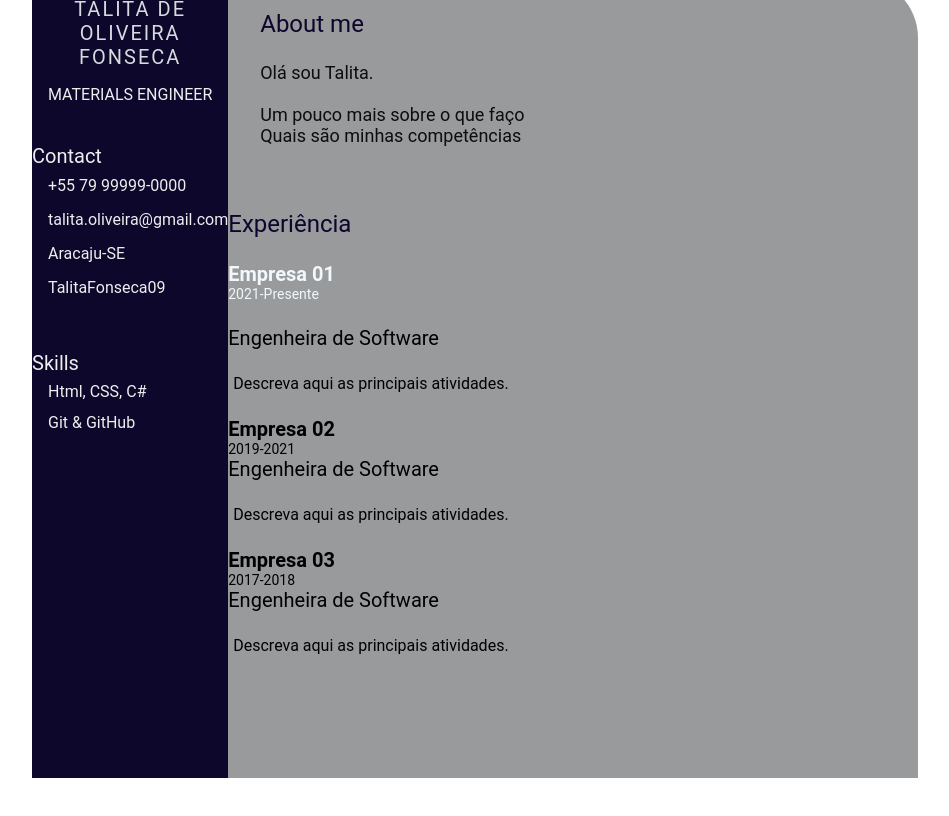
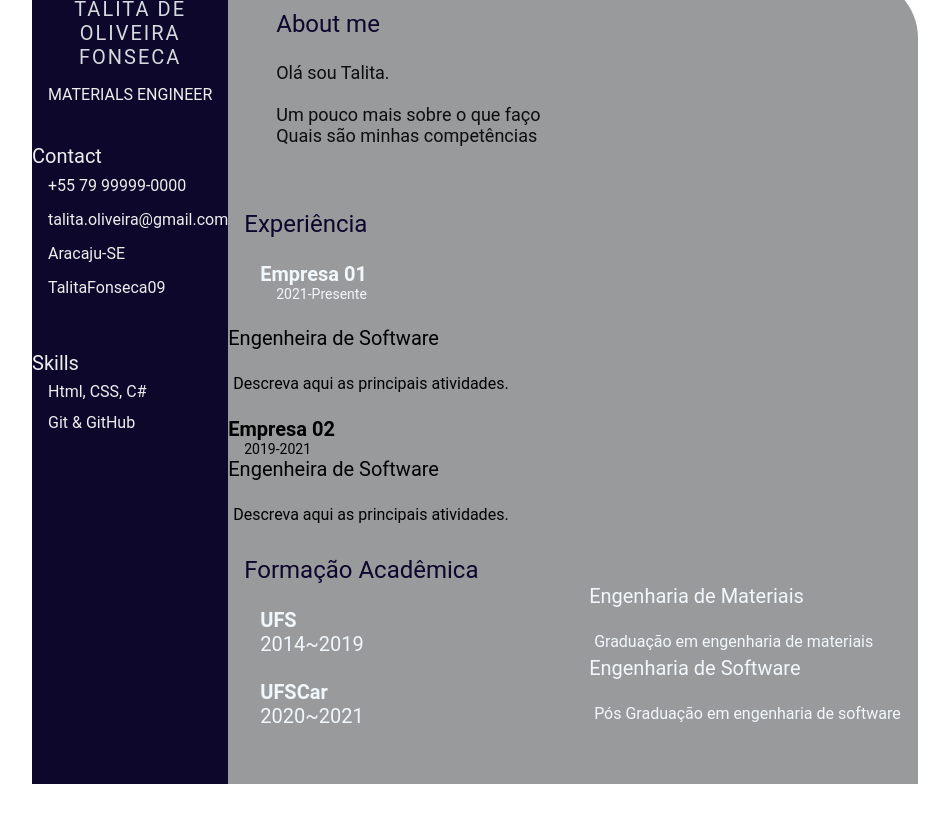
Before and after one commit to TalitaFonseca09/devweekgit.github.io, a plain HTML site: page index.html in a window 1280 px wide. Shown: the part 54-870 px from the top of the page, without its empty margins (96-1045 px from the left). Drawn offline with Linux system fonts and the light colour scheme.

Commit message:
Add files via upload

```diff
--- a/index.html
+++ b/index.html
@@ -49,42 +49,57 @@
             <section class ="experience gap">
                 <div class ="right-title">Experiência</div>
                 <div class ="experience-contents">
-                    <div class = "exp-left">
-                      <p class ="exp-company-name">Empresa 01</p>
-                      <p class ="exp-time-period">2021-Presente</p>
+                    <div class ="experience-left">
+                      <p class ="experience-company-name">Empresa 01</p>
+                      <p class ="experience-time-period">2021-Presente</p>
 
                     </div>
                 </div>
-                <div class ="exp-right">
-                    <p class ="exp-position">Engenheira de Software</p>
-                    <p class ="exp-desc">
+                <div class ="experience-right">
+                    <p class ="experience-position">Engenheira de Software</p>
+                    <p class ="experience-desc">
                         Descreva aqui as principais atividades.
                     </p>
                 </div>
-                <div class = "exp-left">
-                    <p class ="exp-company-name">Empresa 02</p>
-                    <p class ="exp-time-period">2019-2021</p>
+                <div class = "experience-left">
+                    <p class ="experience-company-name">Empresa 02</p>
+                    <p class ="experience-time-period">2019-2021</p>
 
-                  </div>
-              </div>
-              <div class ="exp-right">
-                  <p class ="exp-position">Engenheira de Software</p>
-                  <p class ="exp-desc">
+                </div>
+
+                <div class ="experience-right">
+                  <p class ="experience-position">Engenheira de Software</p>
+                  <p class ="experience-desc">
                       Descreva aqui as principais atividades.
                   </p>
-              </div>
-              <div class = "exp-left">
-                <p class ="exp-company-name">Empresa 03</p>
-                <p class ="exp-time-period">2017-2018</p>
+                </div>
+            </section>
+            <section class="education gap">
+                <div class="right-title">Formação Acadêmica</div>
+                <div class="education-contents">
+                    <div class="education-left">
+                        <p class="education-school-name">UFS</p>
+                        <p class="education-time-period">2014~2019</p>
+                    </div>
+                    <div class="education-right">
+                        <p class="education-subject">Engenharia de Materiais</p>
+                        <p class="education-desc">
+                            Graduação em engenharia de materiais
+                        </p>
+                    </div>
+                    <div class="education-left">
+                        <p class="education-school-name">UFSCar</p>
+                        <p class="education-time-period">2020~2021</p>
+                    </div>
+                    <div class="education-right">
+                        <p class="education-subject">Engenharia de Software</p>
+                        <p class="education-desc">
+                            Pós Graduação em engenharia de software
+                        </p>
+                    </div>
+                </div>
 
-              </div>
-          </div>
-          <div class ="exp-right">
-              <p class ="exp-position">Engenheira de Software</p>
-              <p class ="exp-desc">
-                  Descreva aqui as principais atividades.
-              </p>
-          </div>
+
             </section>
         </section>
     </main>
--- a/style.css
+++ b/style.css
@@ -100,6 +100,7 @@
 .right-title {
     color: #0e052d;
     font-size: 24px;
+    padding-left: 1rem;
 }
 
 .gap {
@@ -109,6 +110,7 @@
     font-size: 18px;
     color: #0e0d0d;
     margin-top: 1.5rem;
+    padding-left: 1rem;
 }
 
 .experience-contents,
@@ -119,32 +121,36 @@
     grid-template-columns: repeat(2, 1fr);
     padding-bottom: 1.5rem;
     color: #F1F8FD;
+    padding-left: 2rem;
 }
 
 
-.exp-company-name,
+.experience-company-name,
 .education-school-name,
 .awards-company-name {
     font-size: 20px;
     font-weight: bold;
     margin-top: 1.5rem;
+
 }
 
-.exp-time-period,
+.experience-time-period,
 .educationp-time-period,
 .awards-time-period {
     font-size: 14px;
+    padding-left:1rem;
 
 }
 
-.exp-position,
+.experience-position,
 .education-subject,
 .awards-name {
     font-size: 20px;
     margin-top: rem;
+
 }
 
-.exp-desc,
+.experience-desc,
 .education-desc,
 .awards-desc {
     font-size: 16px;
```
